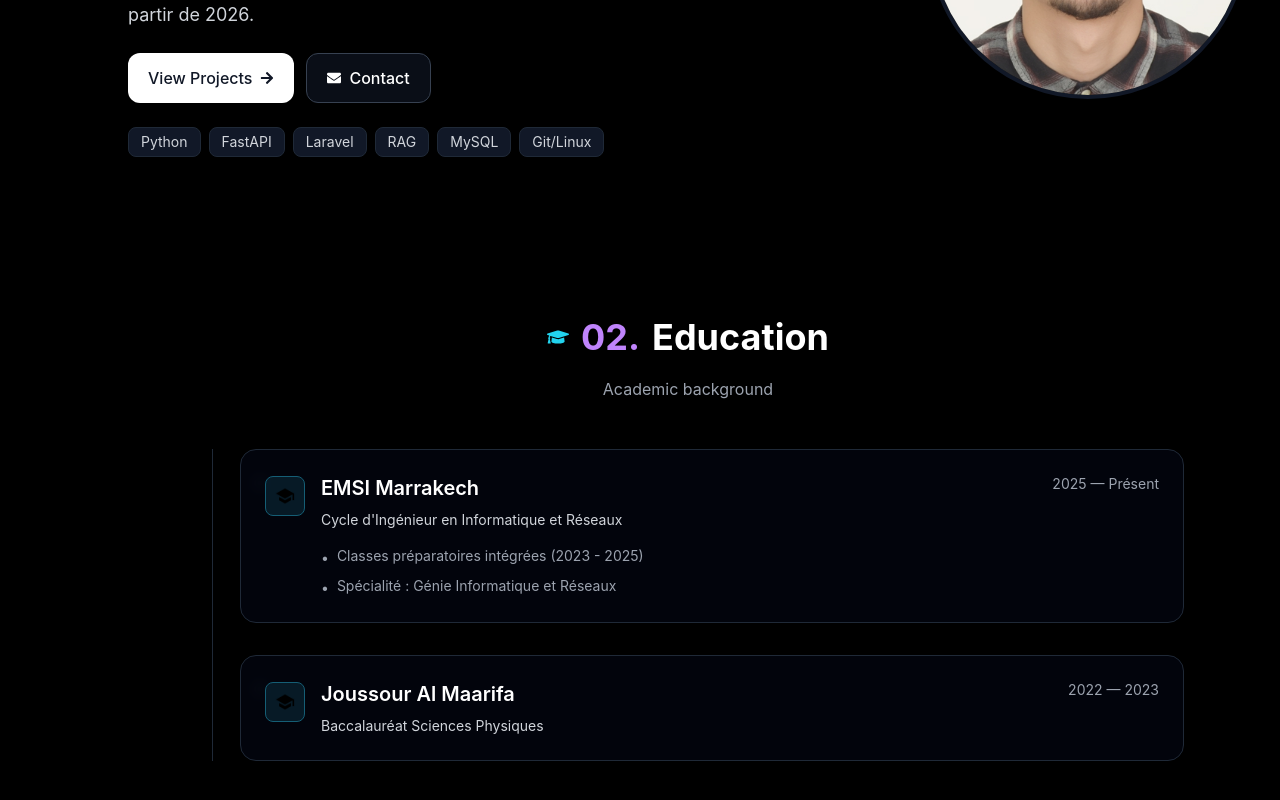
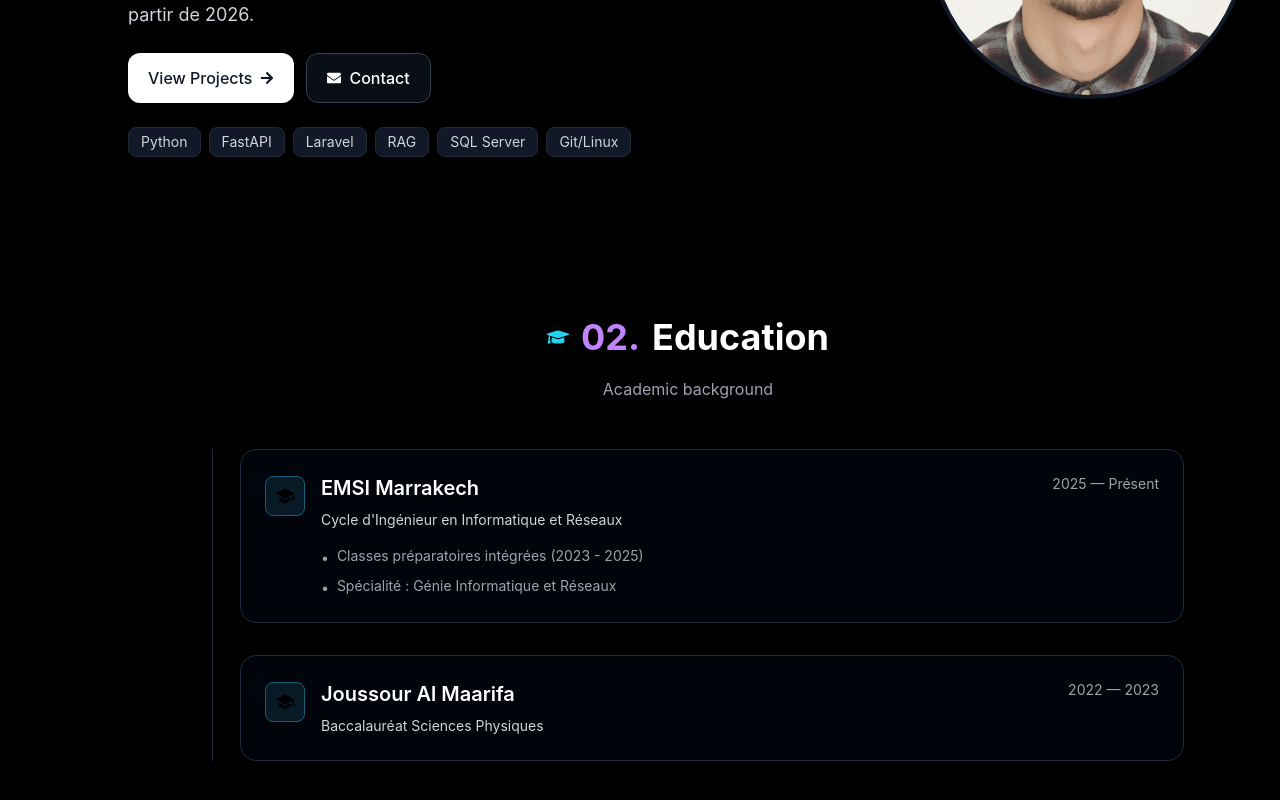
Before and after one commit to anouar-baoutoul/portfolio, a Next.js app: page / in a window 1280 px wide. Shown: the part 1240-2040 px from the top of the page. Built offline with nearby package versions, Linux system fonts and the light colour scheme.

Commit message:
Add portfolio files

```diff
--- a/src/components/About.tsx
+++ b/src/components/About.tsx
@@ -1,8 +1,7 @@
-import { FaUser } from "react-icons/fa";
-import { FaArrowRight, FaEnvelope } from "react-icons/fa";
+import { FaUser, FaArrowRight, FaEnvelope } from "react-icons/fa";
 
 export default function About() {
-  const tags = ["Python", "FastAPI", "Laravel", "RAG", "MySQL", "Git/Linux"];
+  const tags = ["Python", "FastAPI", "Laravel", "RAG", "SQL Server", "Git/Linux"];
 
   return (
     <section id="about" className="py-20 bg-white text-gray-900 dark:bg-black dark:text-white">
--- a/src/data/experience.ts
+++ b/src/data/experience.ts
@@ -45,7 +45,7 @@ export const experiences: Experience[] = [
       "Conception de 9 microservices indépendants (User, Salon, Booking, Payment, Notification, Review, Category, Service Offering, API Gateway) avec Spring Boot et Spring Cloud Eureka",
       "Communication asynchrone inter-services via RabbitMQ",
       "Authentification OAuth2 avec Keycloak & JWT, notifications temps réel via WebSockets",
-      "Intégration des paiements Stripe & Razorpay",
+      "Intégration des paiements Stripe",
       "Frontend React + Redux Toolkit",
       "Déploiement complet via Docker Compose en une seule commande",
     ],
--- a/src/data/projects.ts
+++ b/src/data/projects.ts
@@ -3,11 +3,11 @@ export const projectsData = [
     id: 1,
     title: "Salon Booking Platform",
     description:
-      "Plateforme de réservation de salons en architecture microservices. Gestion des rendez-vous, paiements en ligne (Stripe & Razorpay), notifications temps réel via WebSockets, authentification sécurisée avec Keycloak & JWT, et communication inter-services via RabbitMQ & OpenFeign.",
+      "Plateforme de réservation de salons en architecture microservices. Gestion des rendez-vous, paiements en ligne (Stripe), notifications temps réel via WebSockets, authentification sécurisée avec Keycloak & JWT, et communication inter-services via RabbitMQ & OpenFeign.",
     technologies: [
       "Spring Boot", "Spring Cloud", "JPA", "Hibernate",
       "RabbitMQ", "Eureka", "OpenFeign", "Keycloak", "JWT", "WebSockets",
-      "Stripe", "Razorpay", "MySQL",
+      "Stripe", "SQL Server",
       "React", "Redux Toolkit", "Tailwind CSS", "Axios",
       "Docker", "Docker Compose",
     ],
@@ -31,8 +31,8 @@ export const projectsData = [
     id: 3,
     title: "Projet de Gestion Bancaire",
     description:
-      "Application bureau en C++ permettant de gérer les clients, les comptes et les transactions (création, dépôt, retrait, historique).",
-    technologies: ["C++"],
+      "Application bureau en C permettant de gérer les clients, les comptes et les transactions (création, dépôt, retrait, historique).",
+    technologies: ["C"],
     github: "https://github.com/anouar-baoutoul/gestion-bancaire-",
     live: "",
     date: "Décembre 2024",
@@ -42,8 +42,8 @@ export const projectsData = [
     id: 4,
     title: "Système de Surveillance Intelligente d'Examens par IA",
     description:
-      "Développement d'un système de proctoring en temps réel basé sur la vision par ordinateur, avec détection automatique de comportements de triche pendant les examens. Le système intègre la détection de l'orientation de la tête, la reconnaissance de téléphones mobiles via YOLOv8, et le suivi des mouvements suspects avec OpenCV. Une interface web Flask assure la surveillance en direct avec alertes instantanées, capture automatique de snapshots et tableau de bord centralisé pour les superviseurs.",
-    technologies: ["Python", "Flask", "OpenCV", "YOLOv8", "Computer Vision"],
+      "Développement d'un système de proctoring en temps réel basé sur la vision par ordinateur, avec détection automatique de comportements de triche pendant les examens. Le système intègre la détection de l'orientation de la tête, la reconnaissance de téléphones mobiles via YOLOv26, et le suivi des mouvements suspects avec OpenCV. Une interface web Flask assure la surveillance en direct avec alertes instantanées, capture automatique de snapshots et tableau de bord centralisé pour les superviseurs.",
+    technologies: ["Python", "Flask", "OpenCV", "YOLOv26", "Computer Vision"],
     github: "https://github.com/anouar-baoutoul/exam-cheating-detection",
     live: "",
     date: "2026",
```
Also changed, not shown: next-env.d.ts.
